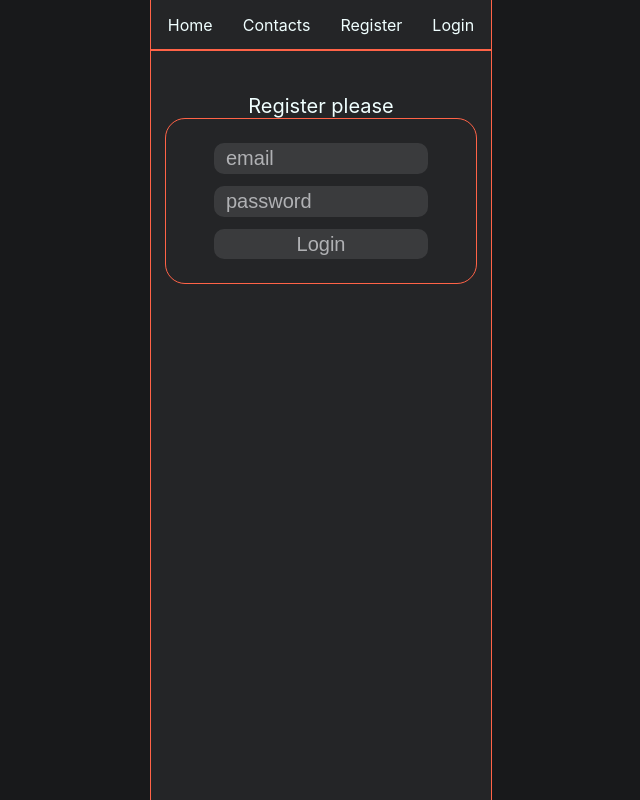
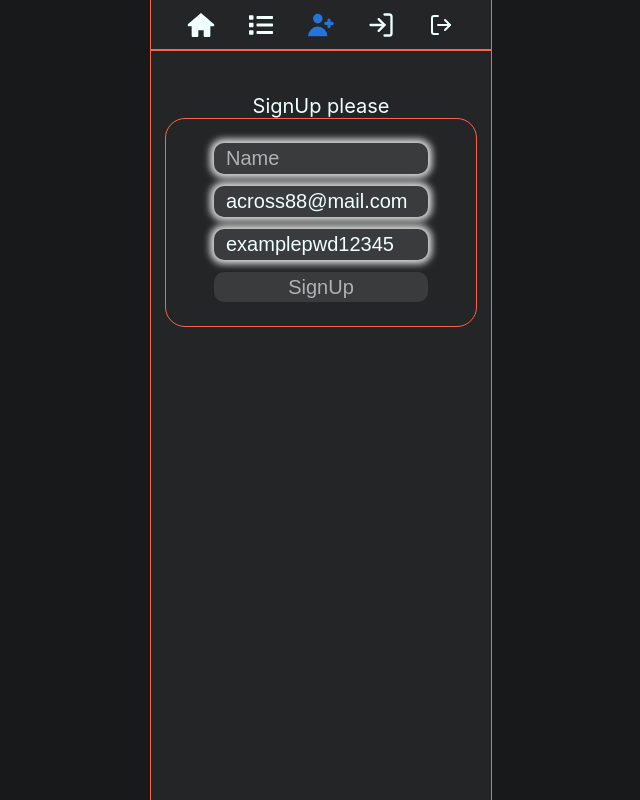
Before and after one commit to Alexander0Yusov/goit-react-hw-08-phonebook, a React (Create React App) app: page /goit-react-hw-08-phonebook/register in a window 1280 px wide. Shown: the whole page, without its empty margins (319-959 px from the left). Built offline with nearby package versions, Linux system fonts and the light colour scheme.

Commit message:
update header

```diff
--- a/src/components/AuthForm/AuthForm.jsx
+++ b/src/components/AuthForm/AuthForm.jsx
@@ -1,12 +1,65 @@
-import { useState } from 'react';
+import { useEffect, useState } from 'react';
 import css from './AuthForm.module.css';
+// import { login } from 'redux/authService/operations';
+import { useLocation } from 'react-router-dom';
+import { useDispatch } from 'react-redux';
+import { loginThunk, signUpThunk } from 'redux/authService/thunks';
 
 const AuthForm = () => {
-  const [email, setEmail] = useState('');
-  const [password, setPassword] = useState('');
+  const [name, setName] = useState('');
+  const [email, setEmail] = useState('across88@mail.com');
+  const [password, setPassword] = useState('examplepwd12345');
+  const [action, setAction] = useState('');
+
+  const location = useLocation();
+  const dispatch = useDispatch();
+
+  useEffect(() => {
+    location.pathname === '/register'
+      ? setAction('SignUp')
+      : setAction('Login');
+  }, [location.pathname]);
+
+  const handleSubmit = e => {
+    e.preventDefault();
+
+    if (action === 'SignUp') {
+      const user = {
+        name,
+        email,
+        password,
+      };
+      dispatch(signUpThunk(user));
+    }
+
+    if (action === 'Login') {
+      const user = {
+        email,
+        password,
+      };
+      dispatch(loginThunk(user));
+    }
+  };
+  // если локейшн "логин" то поле нейм скрыто Servers
 
   return (
-    <form onSubmit={() => {}} className={css.authForm} autoComplete="off">
+    <form onSubmit={handleSubmit} className={css.authForm} autoComplete="off">
+      {action === 'SignUp' && (
+        <label className={css.formLabel}>
+          <input
+            type="text"
+            name="name"
+            title="title text"
+            // required
+            value={name}
+            onChange={e => {
+              setName(e.target.value);
+            }}
+            className={css.input}
+            placeholder="Name"
+          />
+        </label>
+      )}
       <label className={css.formLabel}>
         <input
           type="text"
@@ -37,7 +90,7 @@ const AuthForm = () => {
       </label>
 
       <button className={css.button} type="submit">
-        {'Login'}
+        {action}
       </button>
     </form>
   );
--- a/src/components/Header/Header.jsx
+++ b/src/components/Header/Header.jsx
@@ -1,31 +1,106 @@
-import { Link } from 'react-router-dom';
+import { useEffect } from 'react';
+import { Link, useLocation } from 'react-router-dom';
 import css from './Header.module.css';
+import { useDispatch, useSelector } from 'react-redux';
+import { logoutThunk } from 'redux/authService/thunks';
+import { TiHome } from 'react-icons/ti';
+import { FaList } from 'react-icons/fa';
+import { FiLogIn } from 'react-icons/fi';
+import { FiLogOut } from 'react-icons/fi';
+import { HiUserAdd } from 'react-icons/hi';
 
 const Header = () => {
+  const dispatch = useDispatch();
+  const { user } = useSelector(state => state.authCombine);
+  const location = useLocation();
+
+  useEffect(() => {
+    const home = document.querySelector('[data-navigate="home"]');
+    const contacts = document.querySelector('[data-navigate="contacts"]');
+    const register = document.querySelector('[data-navigate="register"]');
+    const login = document.querySelector('[data-navigate="login"]');
+
+    const currentPage = location.pathname.split('/')[1];
+
+    const resetColor = () => {
+      // eslint-disable-next-line
+      [home, contacts, register, login].map(item => {
+        if (item.classList.contains(`${css.isActive}`)) {
+          item.classList.remove(`${css.isActive}`);
+        }
+      });
+    };
+
+    console.log(currentPage);
+
+    switch (currentPage) {
+      case '':
+        resetColor();
+        home.classList.add(`${css.isActive}`);
+        break;
+      case 'contacts':
+        resetColor();
+        contacts.classList.add(`${css.isActive}`);
+        break;
+      case 'register':
+        resetColor();
+        register.classList.add(`${css.isActive}`);
+        break;
+      case 'login':
+        resetColor();
+        login.classList.add(`${css.isActive}`);
+        break;
+      default:
+    }
+
+    // if (isHomePage) {
+    //   resetColor();
+    //   home.classList.add(`${css.isActive}`);
+    // }
+    // if (!isHomePage) {
+    //   resetColor();
+    //   movies.classList.add(`${css.isActive}`);
+    // }
+  }, [location.pathname]);
+
   return (
     <div className={css.header}>
       <div className={css.logo}>Logo</div>
       <ul className={css.navbar}>
-        <li>
+        <li className={css.li} data-navigate="home">
           <Link to="/" className={css.link}>
-            Home
+            <TiHome className={css.iconHome} />
           </Link>
         </li>
-        <li>
+        <li className={css.li} data-navigate="contacts">
           <Link to="/contacts" className={css.link}>
-            Contacts
+            <FaList className={css.iconList} />
           </Link>
         </li>
-        <li>
+        <li className={css.li} data-navigate="register">
           <Link to="/register" className={css.link}>
-            Register
+            <HiUserAdd className={css.iconAddUser} />
           </Link>
         </li>
-        <li>
+        <li className={css.li} data-navigate="login">
           <Link to="/login" className={css.link}>
-            Login
+            <FiLogIn className={css.iconLogin} />
           </Link>
         </li>
+        <li className={css.li}>
+          <Link
+            to="/"
+            className={css.link}
+            onClick={() => dispatch(logoutThunk())}
+          >
+            <FiLogOut className={css.iconLogout} />
+          </Link>
+        </li>
+        {user && (
+          <li className={css.li}>
+            <p>{user?.name ? 1 : 0}</p>
+          </li>
+        )}
       </ul>
     </div>
   );
--- a/src/components/Header/Header.module.css
+++ b/src/components/Header/Header.module.css
@@ -13,24 +13,69 @@
 
 .navbar {
   display: flex;
-  gap: 30px;
+  gap: 4px;
   justify-content: space-around;
+  align-items: center;
 
   margin: 0;
   padding: 0;
 }
 
-li {
-  display: block;
-  font-size: 16px;
+.li {
+  display: flex;
+  align-items: center;
+  justify-content: center;
+  height: 32px;
+  width: 56px;
+  font-size: 32px;
+
+  .iconHome {
+    display: block;
+    /* font-size: 32px; */
+  }
+
+  .iconList {
+    display: block;
+    font-size: 24px;
+  }
+
+  .iconAddUser {
+    display: block;
+    /* font-size: 24px; */
+  }
+
+  .iconLogin {
+    display: block;
+    font-size: 28px;
+  }
+
+  .iconLogout {
+    display: block;
+    font-size: 24px;
+  }
+
+  &:hover {
+    background-color: #3a3b3d;
+
+    .link {
+      color: #2574db;
+    }
+  }
 }
 
 .link {
   text-decoration: none;
   color: azure;
+}
 
-  &:hover {
-    color: white;
-    text-decoration: underline;
+.isActive {
+  /* text-decoration: underline; */
+
+  .li {
+    background-color: #3a3b3d;
+  }
+
+  .link {
+    color: #2574db;
   }
 }
--- a/src/pages/Login/Login.jsx
+++ b/src/pages/Login/Login.jsx
@@ -1,7 +1,17 @@
+import { useSelector } from 'react-redux';
 import css from './Login.module.css';
 import AuthForm from 'components/AuthForm/AuthForm';
+import { useEffect } from 'react';
+import { useNavigate } from 'react-router-dom';
 
 const Login = () => {
+  const navigate = useNavigate();
+
+  const isAuth = useSelector(state => state.authCombine.token);
+  useEffect(() => {
+    isAuth && navigate('/');
+  }, [isAuth, navigate]);
+
   return (
     <div className={css.login}>
       <h2 className={css.title}>Login please</h2>
--- a/src/pages/Register/Register.jsx
+++ b/src/pages/Register/Register.jsx
@@ -4,7 +4,7 @@ import AuthForm from 'components/AuthForm/AuthForm';
 const Register = () => {
   return (
     <div className={css.register}>
-      <h2 className={css.title}>Register please</h2>
+      <h2 className={css.title}>SignUp please</h2>
       <AuthForm />
     </div>
   );
--- /dev/null
+++ b/src/redux/authService/authSlice.js
@@ -0,0 +1,48 @@
+import { createSlice, isAnyOf } from '@reduxjs/toolkit';
+import { loginThunk, logoutThunk, getUserThunk, signUpThunk } from './thunks';
+import {
+  pendingHandler,
+  rejectedHandler,
+  loginFulfilledHandler,
+  logoutFulfilledHandler,
+  getUserFulfilledHandler,
+} from './stateHandlers';
+
+const initialState = {
+  token: '',
+  isLoading: false,
+  error: null,
+  user: null,
+};
+
+const authSlice = createSlice({
+  name: 'auth',
+  initialState,
+  extraReducers: builder => {
+    builder
+      .addCase(signUpThunk.fulfilled, loginFulfilledHandler)
+      .addCase(loginThunk.fulfilled, loginFulfilledHandler)
+      .addCase(logoutThunk.fulfilled, logoutFulfilledHandler)
+      .addCase(getUserThunk.fulfilled, getUserFulfilledHandler)
+      .addMatcher(
+        isAnyOf(
+          signUpThunk.pending,
+          loginThunk.pending,
+          logoutThunk.pending,
+          getUserThunk.pending
+        ),
+        pendingHandler
+      )
+      .addMatcher(
+        isAnyOf(
+          signUpThunk.rejected,
+          loginThunk.rejected,
+          logoutThunk.rejected,
+          getUserThunk.rejected
+        ),
+        rejectedHandler
+      );
+  },
+});
+
+export const authReducer = authSlice.reducer;
--- /dev/null
+++ b/src/redux/authService/operations.js
@@ -0,0 +1,24 @@
+import { axiosInstance, pushToken, pullToken } from 'redux/axiosHerokuInstance';
+
+export const signUp = async user => {
+  const { data } = await axiosInstance.post('/users/signup', user);
+  pushToken(data.token);
+  return data;
+};
+
+export const login = async user => {
+  const { data } = await axiosInstance.post('/users/login', user);
+  pushToken(data.token);
+  return data;
+};
+
+export const logout = async () => {
+  const { data } = await axiosInstance.post('/users/logout');
+  pullToken();
+  return data;
+};
+
+export const getUser = async () => {
+  const { data } = await axiosInstance.get('/users/current');
+  return data;
+};
--- /dev/null
+++ b/src/redux/authService/stateHandlers.js
@@ -0,0 +1,30 @@
+export const pendingHandler = state => {
+  state.isLoading = true;
+};
+
+export const rejectedHandler = (state, { payload }) => {
+  state.isLoading = false;
+  state.error = payload;
+  console.log(payload);
+};
+
+export const loginFulfilledHandler = (state, { payload }) => {
+  state.token = payload.token;
+  state.isLoading = false;
+  state.error = null;
+  state.user = payload.user;
+  console.log(payload);
+};
+
+export const logoutFulfilledHandler = state => {
+  state.token = '';
+  state.isLoading = false;
+  state.error = null;
+  state.user = null;
+};
+
+export const getUserFulfilledHandler = (state, { payload }) => {
+  state.isLoading = false;
+  state.user = payload;
+  state.error = null;
+};
--- /dev/null
+++ b/src/redux/authService/thunks.js
@@ -0,0 +1,47 @@
+import { createAsyncThunk } from '@reduxjs/toolkit';
+import { getUser, login, logout, signUp } from './operations';
+
+export const signUpThunk = createAsyncThunk(
+  'auth/signUp',
+  async (data, thunkAPI) => {
+    try {
+      return await signUp(data);
+    } catch (error) {
+      return thunkAPI.rejectWithValue(error.message);
+    }
+  }
+);
+
+export const loginThunk = createAsyncThunk(
+  'auth/login',
+  async (data, thunkAPI) => {
+    try {
+      return await login(data);
+    } catch (error) {
+      return thunkAPI.rejectWithValue(error.message);
+    }
+  }
+);
+
+export const logoutThunk = createAsyncThunk(
+  'auth/logout',
+  async (_, thunkAPI) => {
+    try {
+      return await logout();
+    } catch (error) {
+      return thunkAPI.rejectWithValue(error.message);
+    }
+  }
+);
+
+// поискать где пригодится
+export const getUserThunk = createAsyncThunk(
+  'auth/getUser',
+  async (_, thunkAPI) => {
+    try {
+      return await getUser();
+    } catch (error) {
+      return thunkAPI.rejectWithValue(error.message);
+    }
+  }
+);
--- /dev/null
+++ b/src/redux/axiosHerokuInstance.js
@@ -0,0 +1,13 @@
+import axios from 'axios';
+
+export const axiosInstance = axios.create({
+  baseURL: 'https:connections-api.herokuapp.com',
+});
+
+export const pushToken = token => {
+  axiosInstance.defaults.headers.common['Authorization'] = `Bearer ${token}`;
+};
+
+export const pullToken = () => {
+  delete axiosInstance.defaults.headers.common['Authorization'];
+};
--- a/src/redux/reducer.js
+++ b/src/redux/reducer.js
@@ -1,10 +1,12 @@
 import { combineReducers } from '@reduxjs/toolkit';
 import { filterReducer } from './filter/filterSlice';
 import { contactsDBReducer } from './contactsDB/contactsDBSlice';
+import { authReducer } from './authService/authSlice';
 
 export const reducer = combineReducers({
   contactsDBCombine: contactsDBReducer,
   filterCombine: filterReducer,
+  authCombine: authReducer,
 });
 
 // вариант
```
